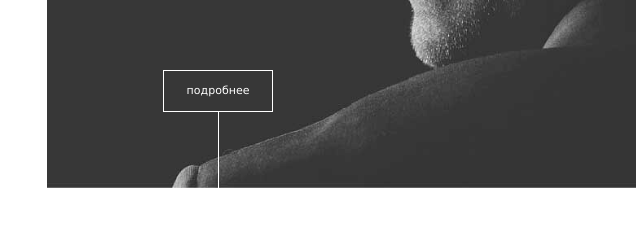
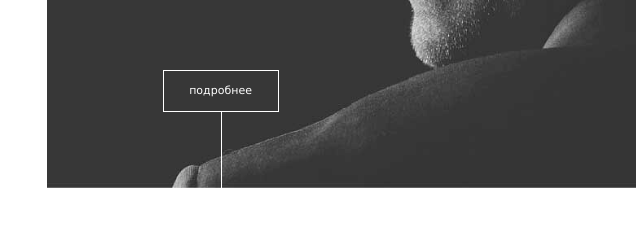
Before and after one commit to ovinov/music, a website: page index.html in a window 1280 px wide. Shown: the part 572-802 px from the top of the page, 439-1079 px from the left. Drawn offline with Linux system fonts and the light colour scheme.

Commit message:
Update header.css

```diff
--- a/styles/header.css
+++ b/styles/header.css
@@ -44,7 +44,7 @@
        top:75vh;
        font-weight: 100;
        border: 1px solid #ffffff;
-       padding: 1.2vh 1.8vw 1.2vh 1.8vw;
+       padding: 1.2vh 2vw 1.2vh 2vw;
        font-family : Verdana;
    }
 
```
